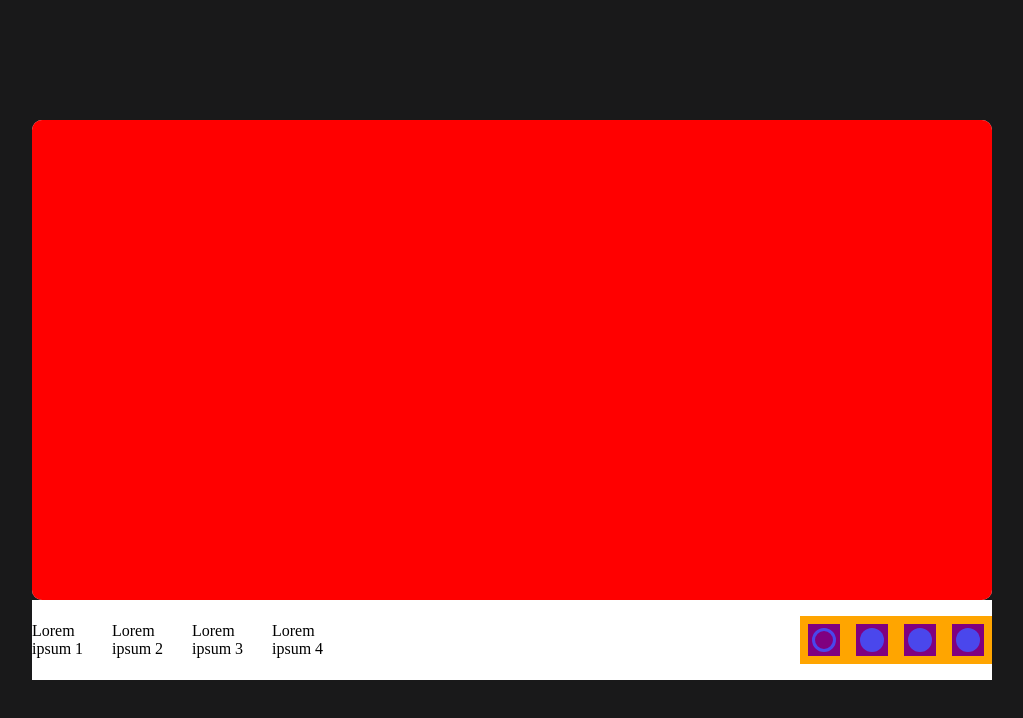
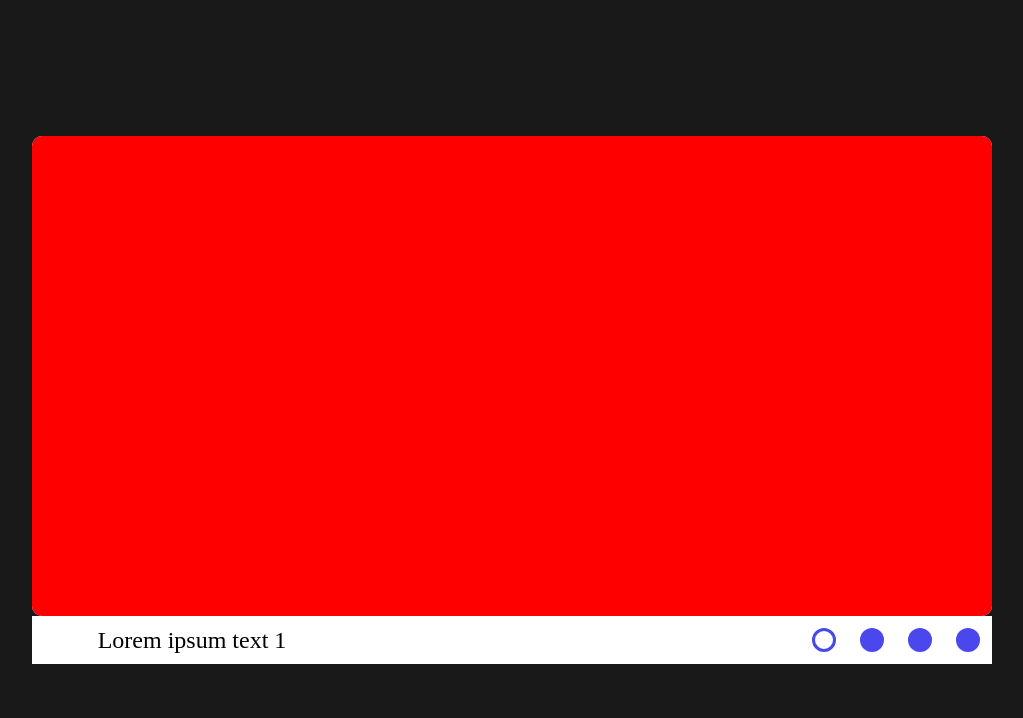
Before and after one commit to andrej-a/cssMemSlider, a plain HTML site: page cssMemSlider/index.html in a window 1280 px wide. Shown: the whole page, without its empty margins (128-1151 px from the left). Drawn offline with Linux system fonts and the light colour scheme.

Commit message:
feat: add switch for text (Thu, May 12, 2022 10:15:18 PM)

```diff
--- a/cssMemSlider/index.html
+++ b/cssMemSlider/index.html
@@ -28,10 +28,10 @@
             <div class="description">
                 <div class="description__display">
                     <div class="description__inner">
-                        <div class="text text-one">Lorem ipsum 1</div>
-                        <div class="text text-two">Lorem ipsum 2</div>
-                        <div class="text text-three">Lorem ipsum 3</div>
-                        <div class="text text-four">Lorem ipsum 4</div>
+                        <div class="text">Lorem ipsum text 1</div>
+                        <div class="text">Lorem ipsum text 2</div>
+                        <div class="text">Lorem ipsum text 3</div>
+                        <div class="text">Lorem ipsum text 4</div>
                     </div>
                 </div>
             </div>
--- a/cssMemSlider/style.css
+++ b/cssMemSlider/style.css
@@ -70,10 +70,8 @@
 .wrapper__control-panel {
     width: 100%;
     max-width: 60rem;
-    height: 100%;
-    max-height: 5rem;
+    height: auto;
     display: flex;
-    flex-wrap: wrap;
     align-items: center;
     margin-right: 2rem;
     margin-left: 2rem;
@@ -82,25 +80,31 @@
 }
 
 .description{
-    max-width: 20rem;
-    width: 100%;
-    height: auto;
-}
-.description__display{
-    max-width: 20rem;
     width: 100%;
     height: 100%;
     display: flex;
+    justify-content: space-between;
+    align-items: center;
+}
+.description__display{
+    width: 100%;
+    max-width: 20rem;
+    height: 100%;
+    overflow: hidden;
 }
 .description__inner {
-    width: calc(100%*4);
-    display: flex;
+    width: calc(100% * 4);
     height: 100%;
     transition: all .3s ease;
+    display: flex;
 }
-.description__display .text{
-    display: block;
+.text{
     width: 25%;
+    height: 100%;
+    display: flex;
+    justify-content: center;
+    align-items: center;
+    font-size: 1.5rem;
 }
 
 .control {
@@ -108,7 +112,6 @@
     width: auto;
     height: auto;
     display: flex;
-    background: orange;
 }
 .control label {
     width: 2rem;
@@ -117,7 +120,6 @@
     display: flex;
     justify-content: center;
     align-items: center;
-    background: purple;
     cursor: pointer;
 }
 .control label span {
@@ -136,6 +138,9 @@ label:hover span{
 #one:checked ~ .wrapper__slider > .slider_display > .slider_inner{
     transform: translateX(0%);
 }
+#one:checked ~ .wrapper__control-panel > .description > .description__display > .description__inner{
+    transform: translateX(0%);
+}
 #one:checked ~ .wrapper__control-panel > .control > .label:nth-child(1) span{
     border: 0.2rem solid #4a47ec;
     background: transparent;
@@ -147,6 +152,9 @@ label:hover span{
 
 
 #two:checked ~ .wrapper__slider > .slider_display > .slider_inner{
+    transform: translateX(-25%);
+}
+#two:checked ~ .wrapper__control-panel > .description > .description__display > .description__inner{
     transform: translateX(-25%);
 }
 #two:checked ~ .wrapper__control-panel .label:nth-child(2) span{
@@ -161,6 +169,9 @@ label:hover span{
 #three:checked ~ .wrapper__slider > .slider_display > .slider_inner{
     transform: translateX(-50%);
 }
+#three:checked ~ .wrapper__control-panel > .description > .description__display > .description__inner{
+    transform: translateX(-50%);
+}
 #three:checked ~ .wrapper__control-panel .label:nth-child(3) span{
     border: 0.2rem solid #4a47ec;
     background: transparent;
@@ -173,6 +184,9 @@ label:hover span{
 #four:checked ~ .wrapper__slider > .slider_display > .slider_inner{
     transform: translateX(-75%);
 }
+#four:checked ~ .wrapper__control-panel > .description > .description__display > .description__inner{
+    transform: translateX(-75%);
+}
 #four:checked ~ .wrapper__control-panel .label:nth-child(4) span{
     border: 0.2rem solid #4a47ec;
     background: transparent;
```
